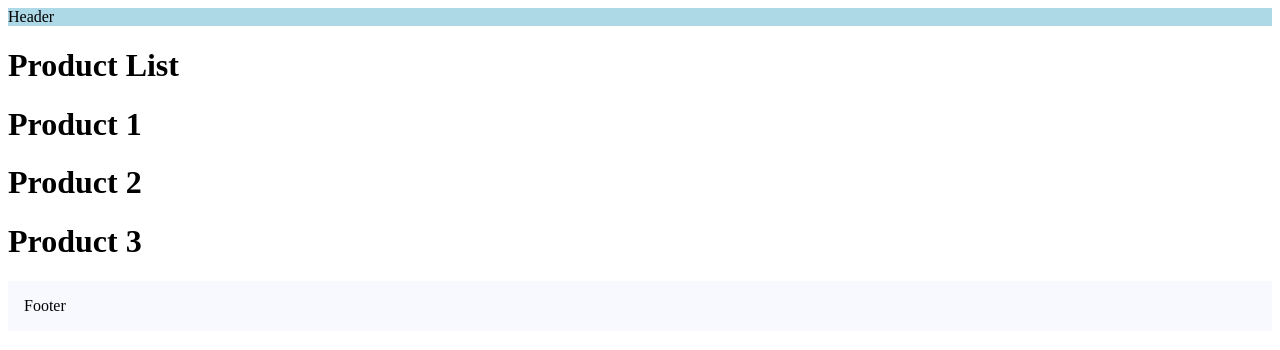
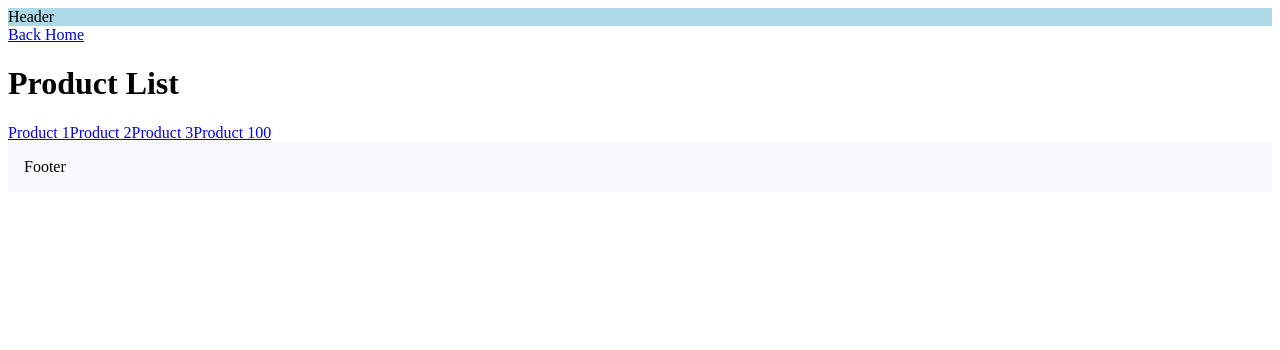
Before and after one commit to techysanoj/Next.js-Course, a Next.js app in the folder routing-demo/: page /products in a window 1280 px wide. Shown: the top 350 px of the page. Built offline with nearby package versions, Linux system fonts and the light colour scheme.

Commit message:
understanding Link Component

```diff
--- a/routing-demo/src/app/products/page.tsx
+++ b/routing-demo/src/app/products/page.tsx
@@ -1,10 +1,14 @@
+import Link from "next/link"
 export default function ProductList() {
+    const productId = 100;
     return (
         <>
+        <Link href= "/">Back Home</Link>
         <h1>Product List</h1>
-        <h1>Product 1</h1>
-        <h1>Product 2</h1>
-        <h1>Product 3</h1>
+        <Link href="/products/1">Product 1</Link>
+        <Link href="/products/2">Product 2</Link>
+        <Link href="/products/3" replace>Product 3</Link>
+        <Link href={`/products/${productId}`}>Product {productId}</Link>
         </>
     )
 }
```
Also changed, not shown: routing-demo/src/app/page.tsx (+9 -1 lines).
